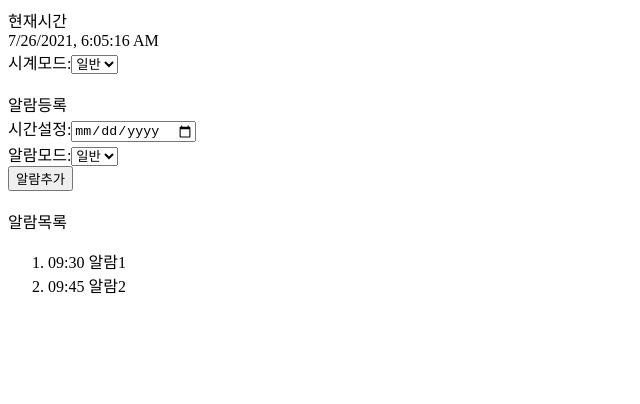
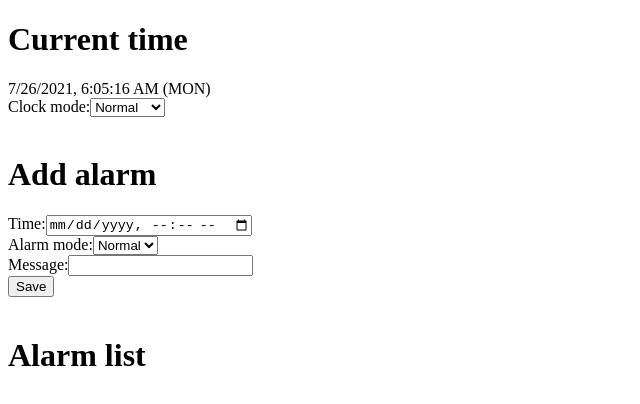
Before and after one commit to chiwon1/alarm-viewer, a React (Create React App) app: page / in a window 1280 px wide. Shown: the top 404 px of the page, without its empty margins (0-640 px from the left). Built offline with nearby package versions, Linux system fonts and the light colour scheme.

Commit message:
Feat: implement add event

```diff
--- a/src/common/components/Alarm/AlarmDetailsInput/AlarmDetailsInput.js
+++ b/src/common/components/Alarm/AlarmDetailsInput/AlarmDetailsInput.js
@@ -1,23 +1,58 @@
-import React from "react";
+import React, { useState } from "react";
+import { useDispatch } from "react-redux";
+import { addEvent } from "../../../../features/alarm/actions";
 
 function AlarmDetailsInput() {
+  const dispatch = useDispatch();
+
+  const [eventDetails, setEventDetails] = useState({});
+
+  function onClickAddEvent() {
+    dispatch(addEvent(eventDetails));
+  }
+
   return (
     <>
-      <div>알람등록</div>
+      <h1>Add alarm</h1>
       <label>
-        시간설정:
-        <input type="date"/>
+        Time:
+        <input
+          type="datetime-local"
+          onChange={(event) => (
+            setEventDetails(prev => ({
+              ...prev,
+              time: (new Date(event.target.value)).toISOString(),
+            }))
+          )}
+        />
       </label>
       <br/>
       <label>
-        알람모드:
-        <select>
-          <option>일반</option>
-          <option>긴급</option>
+        Alarm mode:
+        <select onChange={(event) => (
+          setEventDetails(prev => ({
+            ...prev,
+            mode: event.target.value,
+          }))
+        )}>
+          <option>Normal</option>
+          <option>Urgent</option>
         </select>
       </label>
       <br/>
-      <button>알람추가</button>
+      <label>
+        Message:
+        <input
+          onChange={(event) => (
+            setEventDetails(prev => ({
+              ...prev,
+              message: event.target.value
+            }))
+          )}
+        />
+      </label>
+      <br/>
+      <button onClick={onClickAddEvent}>Save</button>
     </>
   );
 }
--- a/src/common/components/Alarm/AlarmList/AlarmList.js
+++ b/src/common/components/Alarm/AlarmList/AlarmList.js
@@ -1,12 +1,17 @@
 import React from "react";
+import { useSelector } from "react-redux";
+import { events } from "../../../../mock";
+import { getLocalTime } from "../../../utils/dateUtils";
+
 
 function AlarmList() {
+  const { events } = useSelector(state => state.alarm);
+
   return (
     <>
-      <div>알람목록</div>
+      <h1>Alarm list</h1>
       <ol>
-        <li>09:30 알람1</li>
-        <li>09:45 알람2</li>
+        {events.map((event, index) => (<li key={index}>{getLocalTime(event.time)} {event.message}</li>))}
       </ol>
     </>
   );
--- a/src/common/components/Clock/Clock.js
+++ b/src/common/components/Clock/Clock.js
@@ -3,6 +3,8 @@ import { useEffect } from "react";
 import { useDispatch, useSelector } from "react-redux";
 import { updateTime } from "../../../features/clock/actions";
 import { CURRENT_TIME_MESSAGE, TIME_UPDATE_INTERVAL } from "../../../features/constants";
+import { getDay, getLocalTime } from "../../utils/dateUtils";
+
 
 function Clock() {
   const dispatch = useDispatch();
@@ -10,23 +12,30 @@ function Clock() {
   const { currentTime } = useSelector(state => state.clock);
 
   useEffect(() => {
-    setInterval(() => {
+    const timeUpdateInterval = setInterval(() => {
       dispatch(updateTime());
     }, TIME_UPDATE_INTERVAL);
-  }, currentTime);
 
-  const localTime = new Date(currentTime).toLocaleString();
+    function handleClearInterval() {
+      clearInterval(timeUpdateInterval);
+    }
+
+    return handleClearInterval;
+  }, [currentTime]);
+
+  const localTime = getLocalTime(currentTime);
+  const day = getDay(currentTime);
 
   return (
     <>
-      <div>{CURRENT_TIME_MESSAGE}</div>
-      <div>{localTime}</div>
+      <h1>{CURRENT_TIME_MESSAGE}</h1>
+      <div>{localTime} ({day})</div>
       <label>
-        시계모드:
+        Clock mode:
         <select>
-          <option>일반</option>
-          <option>진동</option>
-          <option>야간</option>
+          <option>Normal</option>
+          <option>Vibration</option>
+          <option>Night</option>
         </select>
       </label>
       <br/>
--- /dev/null
+++ b/src/common/utils/dateUtils.js
@@ -0,0 +1,22 @@
+import { DAY_LIST } from "../../features/constants";
+
+export function getDay(time) {
+  const date = new Date(time);
+
+  return DAY_LIST[date.getDay()];
+}
+
+export function getLocalTime(time) {
+  const date = new Date(time);
+
+  return date.toLocaleString();
+}
+
+// export async function fetchMockData() {
+//   const res = await fetch("../../../mock.json");
+//   console.log('res', res);
+
+//   const data = await res.json();
+
+//   return data;
+// }
--- a/src/features/alarm/actions.js
+++ b/src/features/alarm/actions.js
@@ -0,0 +1,5 @@
+import { ADD_EVENT } from "./types";
+
+export function addEvent(eventDetails) {
+  return { type: ADD_EVENT, payload: eventDetails }
+}
--- a/src/features/alarm/reducers.js
+++ b/src/features/alarm/reducers.js
@@ -1,9 +1,20 @@
+import { cloneDeep } from "lodash";
+import { ADD_EVENT } from "./types";
+
 const initialState = {
   events: [],
 };
 
 export default function alarmReducer(state = initialState, action) {
+  const newState = cloneDeep(state);
+
   switch (action.type) {
+    case ADD_EVENT: {
+      newState.events = [...newState.events, { ...action.payload, id: newState.events.length }];
+
+      return newState;
+    }
+
     default:
       return state;
   }
--- a/src/features/alarm/types.js
+++ b/src/features/alarm/types.js
@@ -0,0 +1 @@
+export const ADD_EVENT = "alarm/ADD_EVENT";
--- a/src/features/constants.js
+++ b/src/features/constants.js
@@ -1,3 +1,5 @@
 export const TIME_UPDATE_INTERVAL = 1000;
 
-export const CURRENT_TIME_MESSAGE = "현재시간";
+export const CURRENT_TIME_MESSAGE = "Current time";
+
+export const DAY_LIST = ["SUN", "MON", "TUE", "WED", "THU", "FRI", "SAT"];
--- /dev/null
+++ b/src/mock.js
@@ -0,0 +1,23 @@
+export const events = [
+  {
+    id: 0,
+    time: "2021-07-26T11:05:47.849Z",
+    mode: "normal",
+    message: "event survey",
+    isTurnedOff: false
+  },
+  {
+    id: 1,
+    time: "2021-07-26T12:35:47.849Z",
+    mode: "urgent",
+    message: "party place booking",
+    isTurnedOff: true
+  },
+  {
+    id: 2,
+    time: "2021-07-26T13:45:47.849Z",
+    mode: "normal",
+    message: "vanilla coding party",
+    isTurnedOff: false
+  }
+];
```
